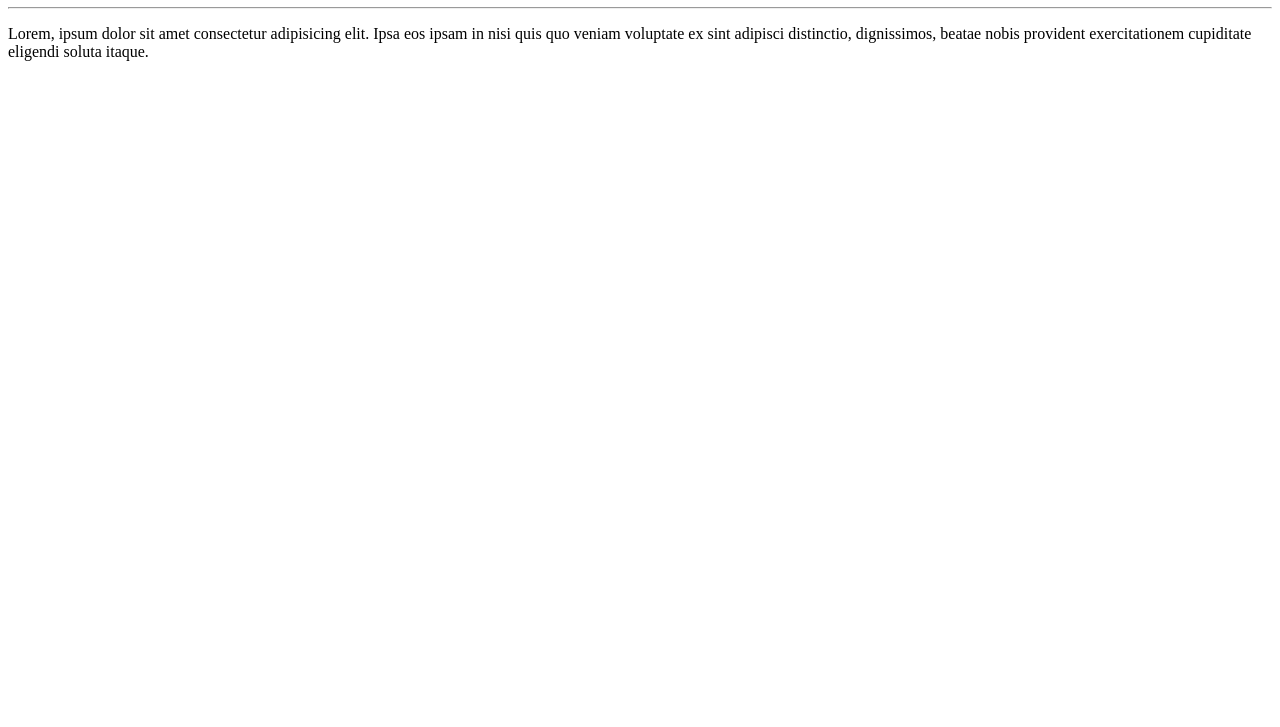
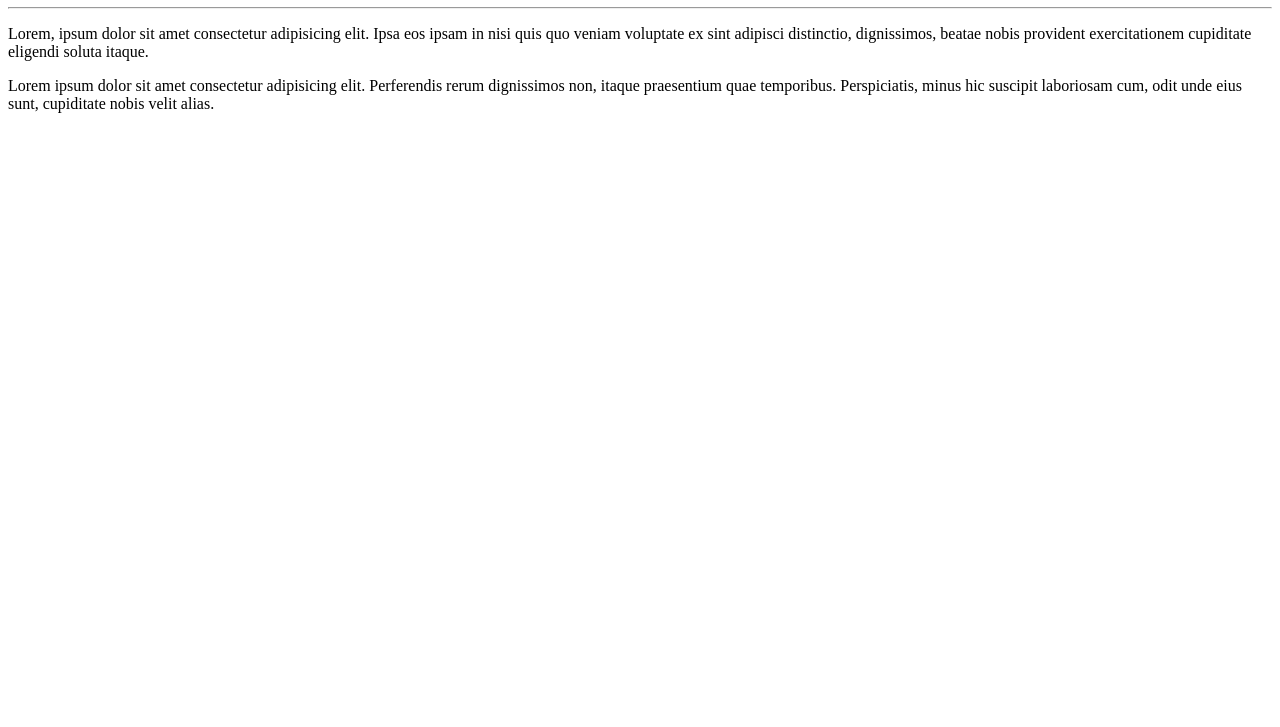
Before and after one commit to Marcos-Anacleto/Rep1-Ola-Mundo, a plain HTML site: page site-exemplo/index.html in a window 1280 px wide. Shown: the part 73-800 px from the top of the page. Drawn offline with Linux system fonts and the light colour scheme.

Commit message:
Adicionei um paragrafo

```diff
--- a/site-exemplo/index.html
+++ b/site-exemplo/index.html
@@ -10,6 +10,6 @@
     <h1>Olá, Mundo!</h1>
     <hr>
     <p>Lorem, ipsum dolor sit amet consectetur adipisicing elit. Ipsa eos ipsam in nisi quis quo veniam voluptate ex sint adipisci distinctio, dignissimos, beatae nobis provident exercitationem cupiditate eligendi soluta itaque.</p>
-
+    <p>Lorem ipsum dolor sit amet consectetur adipisicing elit. Perferendis rerum dignissimos non, itaque praesentium quae temporibus. Perspiciatis, minus hic suscipit laboriosam cum, odit unde eius sunt, cupiditate nobis velit alias.</p>
 </body>
 </html>
```
